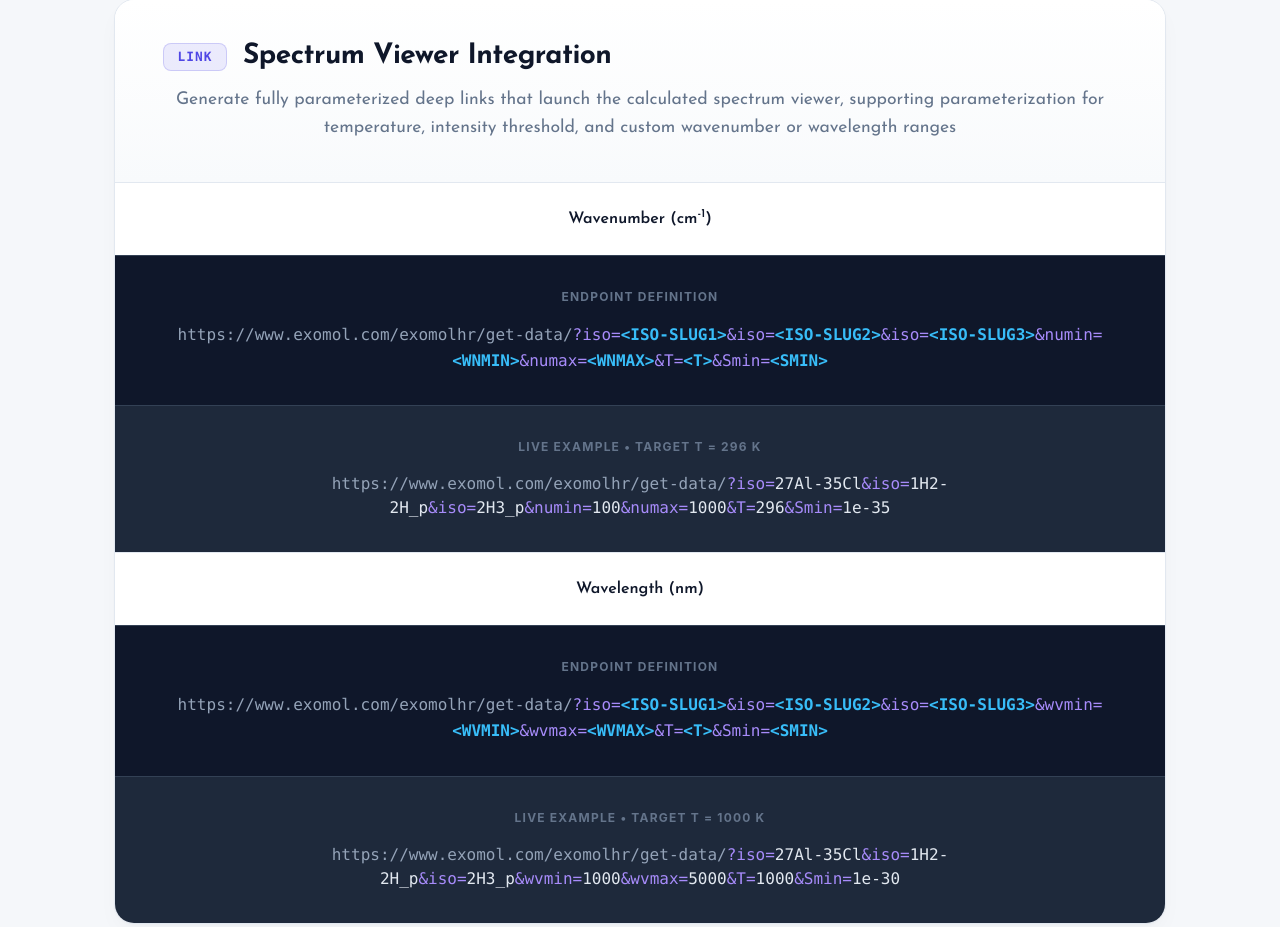
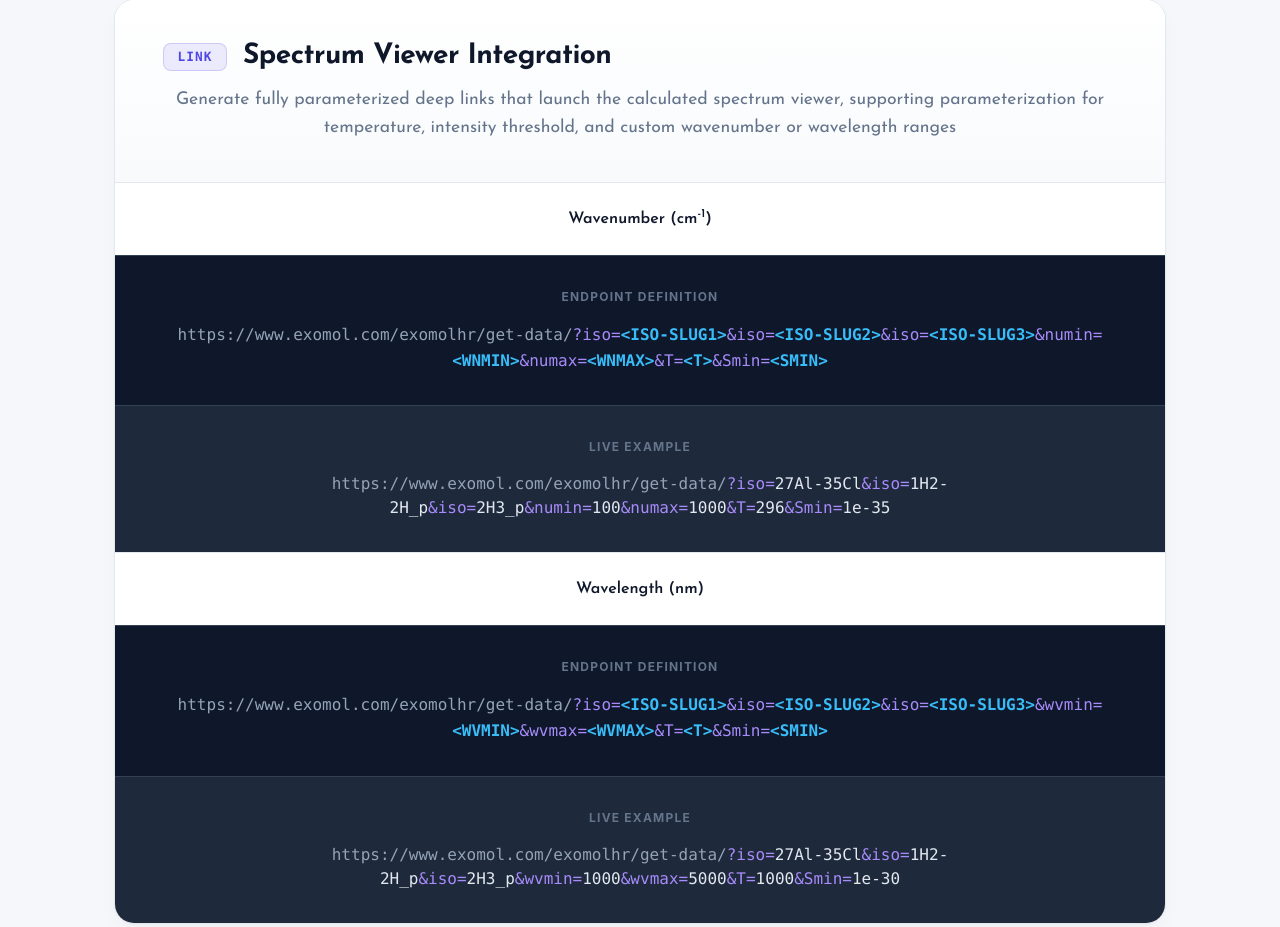
Before and after one commit to Beryl-Jingxin/ExoMolHR-web, a Django app: page /api/ in a window 1280 px wide. Shown: the part 2322-3249 px from the top of the page. Run offline with Django 5.2, Linux system fonts and the light colour scheme; parts of the project's set-up code (start-up, migrations or seed data) failed here and were passed over; some libraries are stand-ins or nearby versions.

Commit message:
Update API page

```diff
--- a/exomolhr/linelist/templates/linelist/api.html
+++ b/exomolhr/linelist/templates/linelist/api.html
@@ -300,7 +300,7 @@
                 </span>
             </div>
             <div class="api-code-block example">
-                <span class="api-code-label">Live Example • Target T = 296 K</span>
+                <span class="api-code-label">Live Example</span>
                 <a href="https://www.exomol.com/exomolhr/get-data/?iso=27Al-35Cl&iso=1H2-2H_p&iso=2H3_p&numin=100&numax=1000&T=296&Smin=1e-35" target="_blank" class="example-link">
                     <span class="url-base">https://www.exomol.com/exomolhr/get-data/</span><span class="url-query">?iso=</span><span class="url-value">27Al-35Cl</span><span class="url-query">&amp;iso=</span><span class="url-value">1H2-2H_p</span><span class="url-query">&amp;iso=</span><span class="url-value">2H3_p</span><span class="url-query">&amp;numin=</span><span class="url-value">100</span><span class="url-query">&amp;numax=</span><span class="url-value">1000</span><span class="url-query">&amp;T=</span><span class="url-value">296</span><span class="url-query">&amp;Smin=</span><span class="url-value">1e-35</span>
                 </a>
@@ -316,7 +316,7 @@
                 </span>
             </div>
             <div class="api-code-block example">
-                <span class="api-code-label">Live Example • Target T = 1000 K</span>
+                <span class="api-code-label">Live Example</span>
                 <a href="https://www.exomol.com/exomolhr/get-data/?iso=27Al-35Cl&iso=1H2-2H_p&iso=2H3_p&wvmin=1000&wvmax=5000&T=1000&Smin=1e-30" target="_blank" class="example-link">
                     <span class="url-base">https://www.exomol.com/exomolhr/get-data/</span><span class="url-query">?iso=</span><span class="url-value">27Al-35Cl</span><span class="url-query">&amp;iso=</span><span class="url-value">1H2-2H_p</span><span class="url-query">&amp;iso=</span><span class="url-value">2H3_p</span><span class="url-query">&amp;wvmin=</span><span class="url-value">1000</span><span class="url-query">&amp;wvmax=</span><span class="url-value">5000</span><span class="url-query">&amp;T=</span><span class="url-value">1000</span><span class="url-query">&amp;Smin=</span><span class="url-value">1e-30</span>
                 </a>
```
